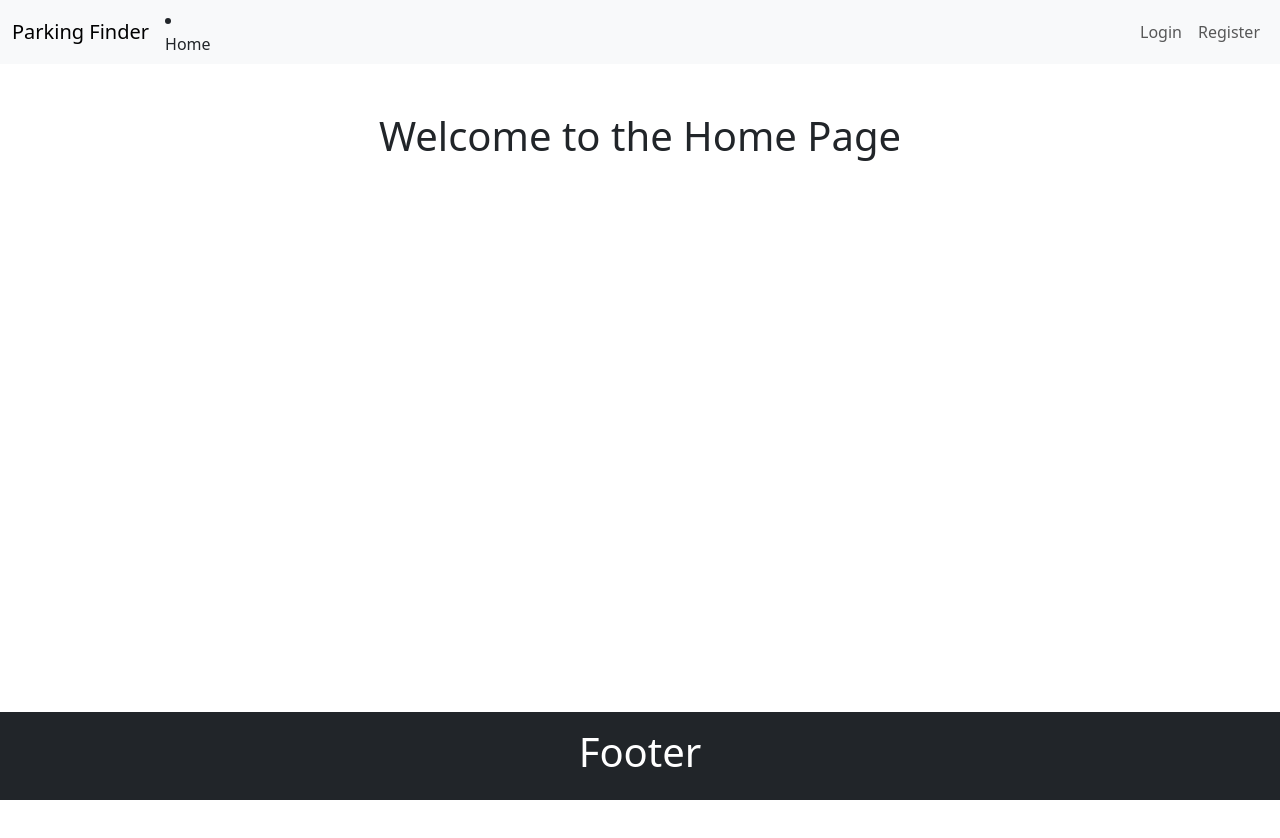
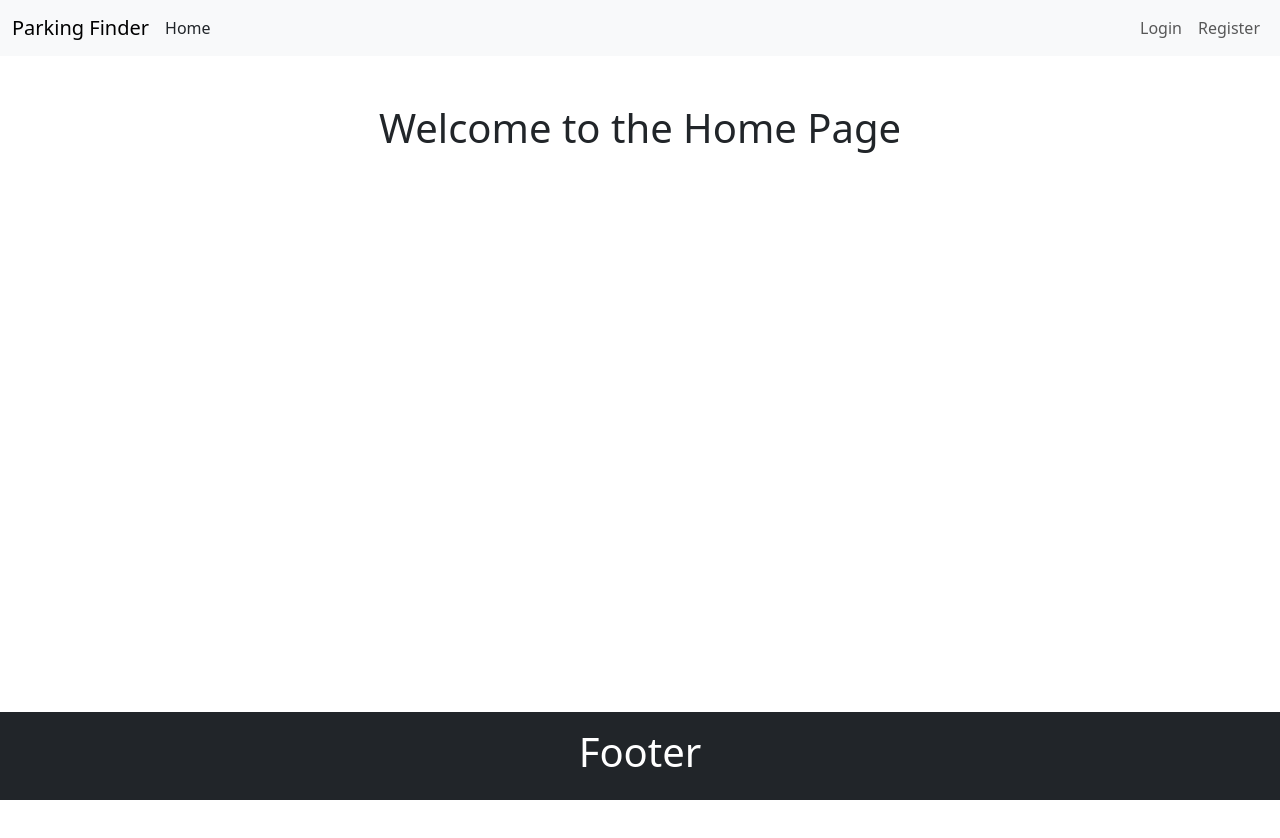
Before and after one commit to kamrul-pu/parking-frontend, a React (Create React App) app: page / in a window 1280 px wide. Shown: the top 838 px of the page. Built offline with nearby package versions, Linux system fonts and the light colour scheme.

Commit message:
home naviation added in the navbar

```diff
--- a/src/components/NavBar.jsx
+++ b/src/components/NavBar.jsx
@@ -22,15 +22,12 @@ function Navbar() {
       <div className="container-fluid">
         {/* Home Link stays left */}
         <Link className="navbar-brand" to="/">Parking Finder</Link>
-
+        <Link className="nav-link" to="/">Home</Link>
         <button className="navbar-toggler" type="button" data-bs-toggle="collapse" data-bs-target="#navbarNav" aria-controls="navbarNav" aria-expanded="false" aria-label="Toggle navigation">
           <span className="navbar-toggler-icon"></span>
         </button>
 
         <div className="collapse navbar-collapse" id="navbarNav">
-        <li className="nav-item">
-              <Link className="nav-link" to="/">Home</Link>
-            </li>
           <ul className="navbar-nav ms-auto"> {/* Use ms-auto to align items to the right */}
             {isLoggedIn ? (
               // If the user is logged in, show the Logout option
```
